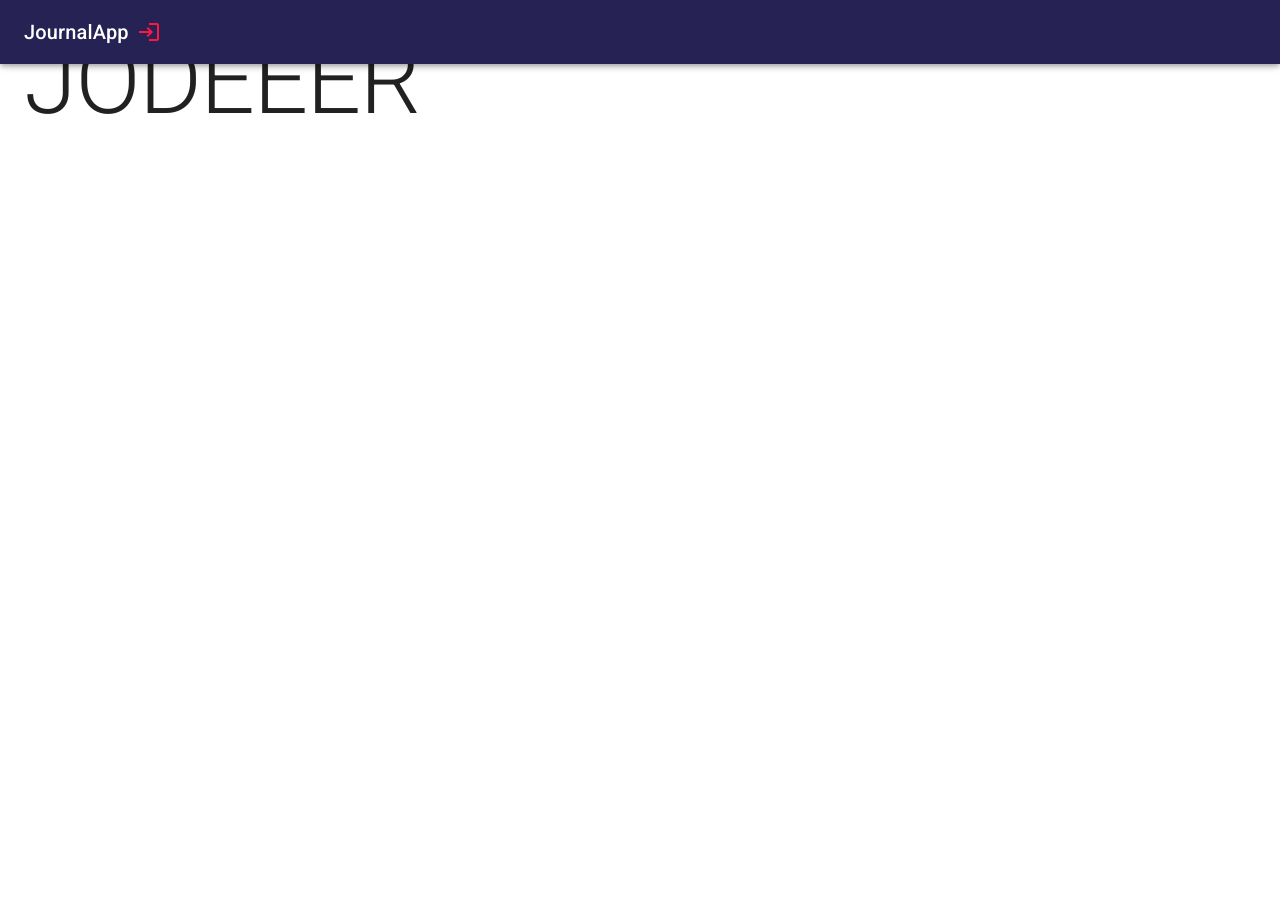
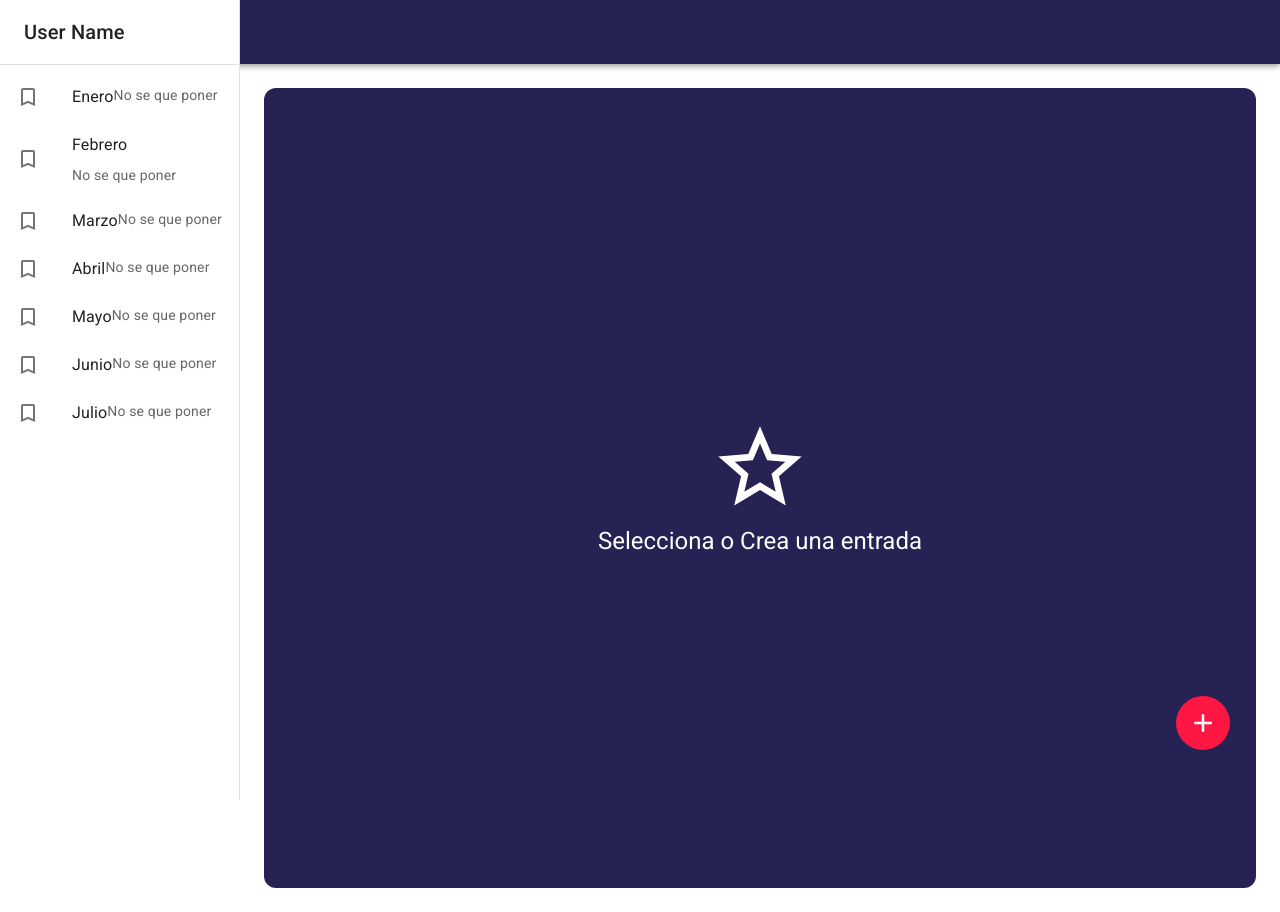
Before and after one commit to Droh2000/React-de-cero-a-experto, a React (Vite) app in the folder 08-journal-app/: page / in a window 1280 px wide. Before the commit the page ends 800 px from the top, so only its background shows below. Built offline with nearby package versions, Linux system fonts and the light colour scheme.

Commit message:
Interfaces Terminadas

```diff
--- /dev/null
+++ b/08-journal-app/src/journal/components/ImageGallery.jsx
@@ -0,0 +1,72 @@
+import {ImageList, ImageListItem} from '@mui/material';
+
+/*
+    La base de este codigo lo copiamos del componente de ImageList de la pagina de Materia UI
+*/
+export const ImageGallery = () => {
+  return (
+    <ImageList sx={{ width: '100%', height: 500 }} cols={4} rowHeight={200}>
+      {itemData.map((item) => (
+        <ImageListItem key={item.img}>
+          <img
+            srcSet={`${item.img}?w=164&h=164&fit=crop&auto=format&dpr=2 2x`}
+            src={`${item.img}?w=164&h=164&fit=crop&auto=format`}
+            alt={item.title}
+            loading="lazy"
+          />
+        </ImageListItem>
+      ))}
+    </ImageList>
+  );
+}
+
+const itemData = [
+  {
+    img: 'https://images.unsplash.com/photo-1551963831-b3b1ca40c98e',
+    title: 'Breakfast',
+  },
+  {
+    img: 'https://images.unsplash.com/photo-1551782450-a2132b4ba21d',
+    title: 'Burger',
+  },
+  {
+    img: 'https://images.unsplash.com/photo-1522770179533-24471fcdba45',
+    title: 'Camera',
+  },
+  {
+    img: 'https://images.unsplash.com/photo-1444418776041-9c7e33cc5a9c',
+    title: 'Coffee',
+  },
+  {
+    img: 'https://images.unsplash.com/photo-1533827432537-70133748f5c8',
+    title: 'Hats',
+  },
+  {
+    img: 'https://images.unsplash.com/photo-1558642452-9d2a7deb7f62',
+    title: 'Honey',
+  },
+  {
+    img: 'https://images.unsplash.com/photo-1516802273409-68526ee1bdd6',
+    title: 'Basketball',
+  },
+  {
+    img: 'https://images.unsplash.com/photo-1518756131217-31eb79b20e8f',
+    title: 'Fern',
+  },
+  {
+    img: 'https://images.unsplash.com/photo-1597645587822-e99fa5d45d25',
+    title: 'Mushrooms',
+  },
+  {
+    img: 'https://images.unsplash.com/photo-1567306301408-9b74779a11af',
+    title: 'Tomato basil',
+  },
+  {
+    img: 'https://images.unsplash.com/photo-1471357674240-e1a485acb3e1',
+    title: 'Sea star',
+  },
+  {
+    img: 'https://images.unsplash.com/photo-1589118949245-7d38baf380d6',
+    title: 'Bike',
+  },
+];
--- /dev/null
+++ b/08-journal-app/src/journal/components/SideBar.jsx
@@ -0,0 +1,52 @@
+import { TurnedInNot } from '@mui/icons-material';
+import { Box, Drawer, Toolbar, Typography, Divider, List, ListItem, ListItemButton, ListItemIcon, Grid2, ListItemText } from '@mui/material';
+
+export const SideBar = ({ drawerWidth=240 }) => {
+    return (
+        // Vamos a crear como una barra de navegacion
+        <Box
+            component='nav'
+            sx={{ width: { sm: drawerWidth }, flexShrink: { sm:0 } }}
+        >
+
+            <Drawer
+                variant='permanent' // Esto podria ser tambein "temporary" si quisieramos ocultarlo y mostrarlo de manera condicion
+                open = { true } // React si tenemos una propiedad que siempre es True podemos omitir esta deficion y crear solo la propiedad
+                sx={{
+                    display: { sx: 'block' },
+                    // Podemos crear en SX como SAS una propiedad computada y agregarle a esa clase que definamos y especificarle propiedades adicionales
+                    '& .MuiDrawer-paper': { boxSizing: 'border-box', width: drawerWidth }
+                }}
+            >
+
+                <Toolbar>
+                    <Typography variant='h6' noWrap component='div' >User Name</Typography>
+                </Toolbar>
+
+                <Divider/>
+
+                {/* Creamos una lista ficcticia */}
+                <List>
+                    {
+                        ['Enero','Febrero','Marzo','Abril','Mayo','Junio','Julio'].map( text => (
+                            <ListItem key={ text } disablePadding>
+                                <ListItemButton>
+                                    <ListItemIcon>
+                                        <TurnedInNot />
+                                    </ListItemIcon>
+
+                                    <Grid2 container>
+                                        <ListItemText primary={ text } />
+                                        <ListItemText secondary={ 'No se que poner' } />
+                                    </Grid2>
+
+                                </ListItemButton>
+                            </ListItem>
+                        ))
+                    }
+                </List>
+
+            </Drawer>
+        </Box>
+    )
+}
--- a/08-journal-app/src/journal/components/index.js
+++ b/08-journal-app/src/journal/components/index.js
@@ -1 +1,3 @@
 export * from './NavBar';
+export * from './SideBar';
+export * from './ImageGallery';
--- a/08-journal-app/src/journal/layout/JournalLayout.jsx
+++ b/08-journal-app/src/journal/layout/JournalLayout.jsx
@@ -1,5 +1,5 @@
-import { Box } from '@mui/system';
-import { NavBar } from '../components';
+import { Box, Toolbar } from '@mui/material';
+import { NavBar, SideBar } from '../components';
 
 // Queremos colocar la barra lateral siempre en un tamano especifico  (NavBar)
 // Estos valores se los vamos a mandar al componente para que el NavBar no se muestre encima del Texto
@@ -11,12 +11,12 @@
         <Box sx={{ display: 'flex' }}>
             <NavBar drawerWidth={ drawerWidth } />
 
-            {/* SideBar */}
+            <SideBar drawerWidth={ drawerWidth } />
 
             {/* Es como si definimos la etiqueta Main de HTML */}
             <Box component='main' sx={{ flexGrow: 1, p: 3 }}>
-
-                {/* Toolbar */}
+                {/* Este nos da el espacio nesesario para que la parte de JournalApp y el boton de salir salgan despues del Nombre */}
+                <Toolbar />
 
                 { children }
 
--- a/08-journal-app/src/journal/pages/JournalPages.jsx
+++ b/08-journal-app/src/journal/pages/JournalPages.jsx
@@ -1,5 +1,7 @@
-import { Typography } from '@mui/material';
+import { IconButton } from '@mui/material';
 import { JournalLayout } from '../layout/JournalLayout';
+import { NoteView, NothingSelectedView } from '../views';
+import { AddOutlined } from '@mui/icons-material';
 
 export const JournalPages = () => {
     return (
@@ -12,13 +14,31 @@
             cambiamos el component por "variant"
         */
        <JournalLayout>
-            <Typography variant='h1'>
-                JODEEER
-            </Typography>
-
-            {/* Debemos de mostrar algo cuando no hay nada seleccionado */}
+            {/*
+                Debemos de mostrar algo cuando no hay nada seleccionado
+                Este componente ya viene con su separacion gracias al Layout que definimos
+                (El mismo diseno del Login Register)
+            */}
+            <NothingSelectedView />
 
             {/* Esto es lo que vamos a mostrar cuando haya una nota */}
+            {/*<NoteView/>*/}
+
+            {/* Boton Flotante */}
+            <IconButton
+                size='large'
+                sx={{
+                    color: 'white',
+                    backgroundColor: 'error.main',':hover':{ backgroundColor: 'error.main', opacity:0.9 },
+                    position: 'fixed',
+                    right: 50,
+                    bottom: 50
+
+                }}
+            >
+                <AddOutlined sx={{ fontSize: 30 }} />
+            </IconButton>
+
 
         </JournalLayout>
     )
--- /dev/null
+++ b/08-journal-app/src/journal/views/NoteView.jsx
@@ -0,0 +1,50 @@
+import { SaveOutlined } from "@mui/icons-material"
+import { Button, Grid2, TextField, Typography } from "@mui/material"
+import { ImageGallery } from "../components"
+
+export const NoteView = () => {
+    return (
+        // Box es como un Div y el Grid nos permite definir elementos internamente (Orden y alineamento)
+        <Grid2
+            container
+            direction='row'
+            justifyContent='space-between'
+            sx={{ mb: 1 }}
+            alignItems='center'
+        >
+            <Grid2 item="true">
+                <Typography fontSize={ 39 } fontWeight="light">29 Enero 2030</Typography>
+            </Grid2>
+
+            <Grid2 item="true">
+                <Button color="primary" sx={{ padding: 2 }}>
+                    <SaveOutlined sx={{ fontSize: 30, mr: 1 }} />
+                    Guardar
+                </Button>
+            </Grid2>
+
+            <Grid2 container>
+                <TextField
+                    type="text"
+                    variant="filled"
+                    fullWidth
+                    placeholder="Ingrese un titulo"
+                    label="Titulo"
+                    sx={{ border: 'none', mb: 1 }}
+                />
+
+                <TextField
+                    type="text"
+                    variant="filled"
+                    fullWidth
+                    multiline
+                    placeholder="¿Que paso en el dia de Hoy?"
+                    minRows={ 5 }
+                />
+            </Grid2>
+
+            <ImageGallery/>
+
+        </Grid2>
+    )
+}
--- /dev/null
+++ b/08-journal-app/src/journal/views/NothingSelectedView.jsx
@@ -0,0 +1,32 @@
+import { StarOutline } from "@mui/icons-material"
+import { Grid2, Typography } from "@mui/material"
+
+/*
+    Componente: Es una pieza pequena de la aplicacion
+    Layout: Es el cascaron donde se puede reutilizar el estilo
+    Pages: Es lo que cubre toda la pantalla de la aplicacion
+    Views: Es lo que va a estar cambiando dinamicamente en la pagina
+
+        El padding si no nos gusta lo podemos configurar en el JournalLayout
+*/
+export const NothingSelectedView = () => {
+    return (
+        <Grid2
+            container
+            spacing={ 0 }
+            direction="column"
+            alignItems="center"
+            justifyContent="center"
+            // El minHeigh lo calculamos y le restamos 110px para que no quede en el medio
+            sx={{ minHeight: '100vh', backgroundColor: 'primary.main', borderRadius: 3}}
+        >
+            <Grid2 item="true" xs={ 12 }>
+                <StarOutline sx={{ fontSize: 100, color: 'white' }} />
+            </Grid2>
+
+            <Grid2 item="true" xs={ 12 }>
+                <Typography color="white" variant="h5">Selecciona o Crea una entrada</Typography>
+            </Grid2>
+        </Grid2>
+    )
+}
--- /dev/null
+++ b/08-journal-app/src/journal/views/index.js
@@ -0,0 +1,2 @@
+export * from './NothingSelectedView';
+export * from './NoteView';
```
